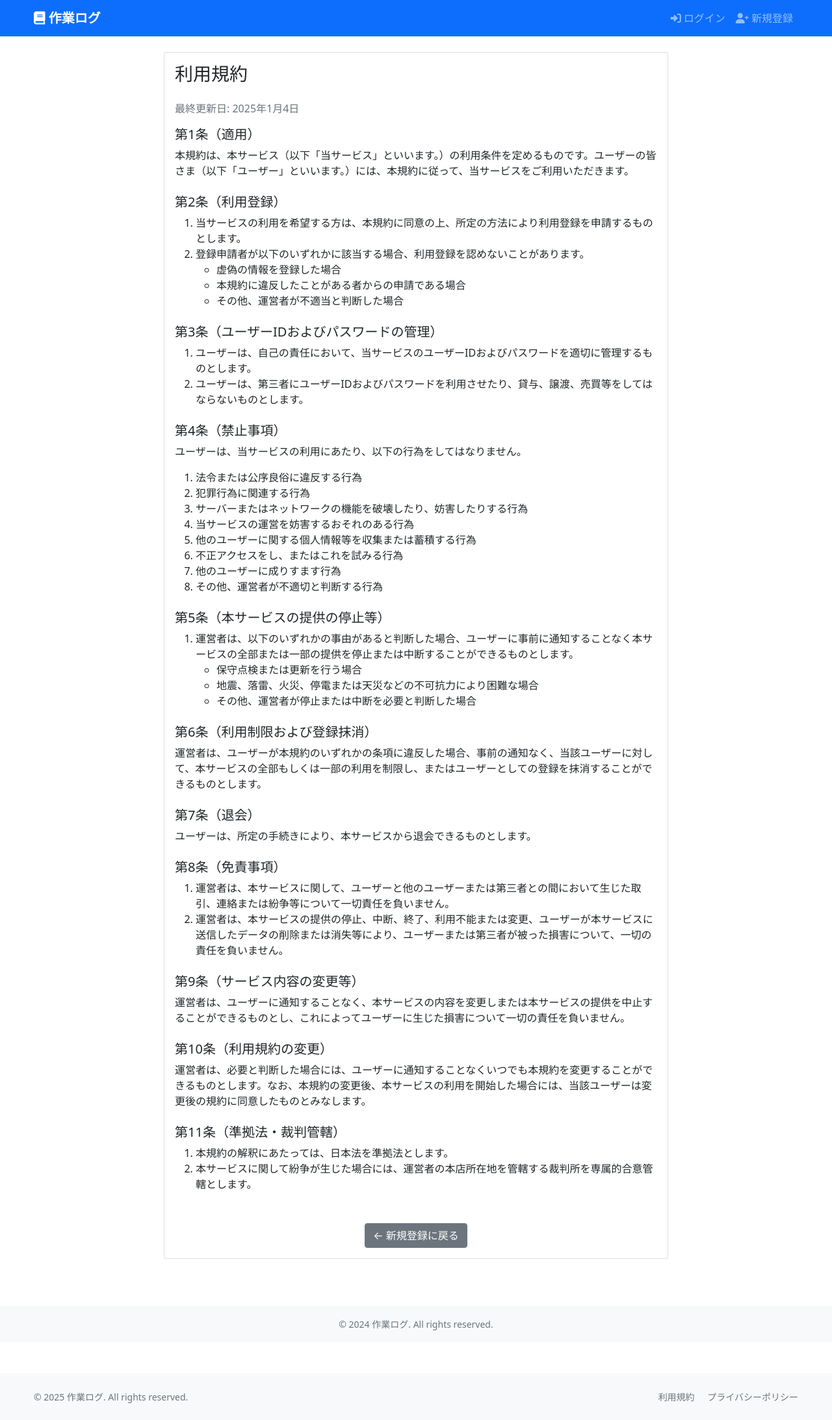
After one commit to yukita39/learning-log-pwa, a Flask app: page /terms in a window 1280 px wide. The commit adds this page. Shown: the whole page at 65% size. Run offline with Flask 3, Linux system fonts and the light colour scheme.

Commit message:
利用規約・ポリシー・レスポンシブCSS追加

```diff
--- a/app.py
+++ b/app.py
@@ -808,6 +808,16 @@ def delete_account():
     finally:
         db_session.close()
 
+# 利用規約ページ
+@app.route('/terms')
+def terms():
+    return render_template('terms.html')
+
+# プライバシーポリシーページ
+@app.route('/privacy')
+def privacy():
+    return render_template('privacy.html')
+
 # result ページ（オプション）
 @app.route('/result')
 @login_required
--- /dev/null
+++ b/static/CSS/responsive.css
@@ -0,0 +1,117 @@
+/* static/css/responsive.css */
+
+/* モバイルファースト設計 */
+
+/* 基本スタイル（モバイル向け） */
+@media (max-width: 576px) {
+    /* ナビゲーションバー調整 */
+    .navbar-brand {
+        font-size: 1.1rem;
+    }
+
+    /* フォーム要素 */
+    .form-control, .btn {
+        font-size: 16px; /* iOS のズーム防止 */
+    }
+
+    /* カード内の余白調整 */
+    .card {
+        padding: 1rem !important;
+    }
+
+    /* ボタングループ */
+    .d-flex.gap-2 {
+        flex-wrap: wrap;
+    }
+
+    .d-flex.gap-2 .btn {
+        flex: 1 1 45%;
+        margin-bottom: 0.5rem;
+    }
+
+    /* テーブルのレスポンシブ対応 */
+    .table-responsive {
+        font-size: 0.9rem;
+    }
+
+    /* 統計カード */
+    .stat-card {
+        margin-bottom: 1rem;
+    }
+
+    /* ダッシュボードのグラフ */
+    .chart-container {
+        position: relative;
+        height: 250px !important;
+    }
+
+    /* アカウント設定の情報行 */
+    .info-row {
+        flex-direction: column;
+        align-items: flex-start;
+    }
+
+    .info-label {
+        margin-bottom: 0.25rem;
+    }
+}
+
+/* タブレット向け */
+@media (min-width: 577px) and (max-width: 768px) {
+    /* ボタングループ */
+    .d-flex.gap-2 .btn {
+        flex: 1 1 auto;
+    }
+
+    /* グリッドレイアウト調整 */
+    .row > [class*="col-"] {
+        margin-bottom: 1rem;
+    }
+}
+
+/* デスクトップ向け */
+@media (min-width: 769px) {
+    /* コンテナの最大幅 */
+    .container {
+        max-width: 1200px;
+    }
+
+    /* カードのホバーエフェクト */
+    .card:hover {
+        box-shadow: 0 4px 20px rgba(0,0,0,0.1);
+        transition: box-shadow 0.3s ease;
+    }
+}
+
+/* 共通のレスポンシブ対応 */
+
+/* スクロール可能なテーブル */
+.table-container {
+    overflow-x: auto;
+    -webkit-overflow-scrolling: touch;
+}
+
+/* タッチデバイス向けのボタンサイズ */
+@media (hover: none) and (pointer: coarse) {
+    .btn {
+        min-height: 44px;
+        padding: 0.5rem 1rem;
+    }
+
+    .nav-link {
+        padding: 0.75rem 1rem;
+    }
+}
+
+/* 横向き表示の対応 */
+@media (orientation: landscape) and (max-height: 500px) {
+    .navbar {
+        padding-top: 0.25rem;
+        padding-bottom: 0.25rem;
+    }
+
+    main {
+        padding-top: 1rem !important;
+        padding-bottom: 1rem !important;
+    }
+}
--- a/templates/base.html
+++ b/templates/base.html
@@ -38,6 +38,10 @@
             font-weight: bold;
         }
     </style>
+
+    <link rel="stylesheet" href="{{ url_for('static', filename='css/responsive.css') }}">
+
+    <meta name="viewport" content="width=device-width, initial-scale=1.0, maximum-scale=5.0, user-scalable=yes">
 
     {% block extra_css %}{% endblock %}
 </head>
@@ -164,4 +168,20 @@
 
     {% block extra_js %}{% endblock %}
 </body>
+<!-- フッター -->
+<footer class="bg-light py-4 mt-5">
+    <div class="container">
+        <div class="row">
+            <div class="col-md-6 text-center text-md-start mb-3 mb-md-0">
+                <small class="text-muted">&copy; 2025 作業ログ. All rights reserved.</small>
+            </div>
+            <div class="col-md-6 text-center text-md-end">
+                <small>
+                    <a href="{{ url_for('terms') }}" class="text-muted text-decoration-none me-3">利用規約</a>
+                    <a href="{{ url_for('privacy') }}" class="text-muted text-decoration-none">プライバシーポリシー</a>
+                </small>
+            </div>
+        </div>
+    </div>
+</footer>
 </html>
--- /dev/null
+++ b/templates/terms.html
@@ -0,0 +1,114 @@
+{% extends "base.html" %}
+
+{% block title %}利用規約 - 作業ログ{% endblock %}
+
+{% block content %}
+<div class="container">
+    <div class="row justify-content-center">
+        <div class="col-lg-8">
+            <div class="card">
+                <div class="card-body">
+                    <h1 class="h3 mb-4">利用規約</h1>
+
+                    <p class="text-muted">最終更新日: 2025年1月4日</p>
+
+                    <section class="mb-4">
+                        <h2 class="h5">第1条（適用）</h2>
+                        <p>本規約は、本サービス（以下「当サービス」といいます。）の利用条件を定めるものです。ユーザーの皆さま（以下「ユーザー」といいます。）には、本規約に従って、当サービスをご利用いただきます。</p>
+                    </section>
+
+                    <section class="mb-4">
+                        <h2 class="h5">第2条（利用登録）</h2>
+                        <ol>
+                            <li>当サービスの利用を希望する方は、本規約に同意の上、所定の方法により利用登録を申請するものとします。</li>
+                            <li>登録申請者が以下のいずれかに該当する場合、利用登録を認めないことがあります。
+                                <ul>
+                                    <li>虚偽の情報を登録した場合</li>
+                                    <li>本規約に違反したことがある者からの申請である場合</li>
+                                    <li>その他、運営者が不適当と判断した場合</li>
+                                </ul>
+                            </li>
+                        </ol>
+                    </section>
+
+                    <section class="mb-4">
+                        <h2 class="h5">第3条（ユーザーIDおよびパスワードの管理）</h2>
+                        <ol>
+                            <li>ユーザーは、自己の責任において、当サービスのユーザーIDおよびパスワードを適切に管理するものとします。</li>
+                            <li>ユーザーは、第三者にユーザーIDおよびパスワードを利用させたり、貸与、譲渡、売買等をしてはならないものとします。</li>
+                        </ol>
+                    </section>
+
+                    <section class="mb-4">
+                        <h2 class="h5">第4条（禁止事項）</h2>
+                        <p>ユーザーは、当サービスの利用にあたり、以下の行為をしてはなりません。</p>
+                        <ol>
+                            <li>法令または公序良俗に違反する行為</li>
+                            <li>犯罪行為に関連する行為</li>
+                            <li>サーバーまたはネットワークの機能を破壊したり、妨害したりする行為</li>
+                            <li>当サービスの運営を妨害するおそれのある行為</li>
+                            <li>他のユーザーに関する個人情報等を収集または蓄積する行為</li>
+                            <li>不正アクセスをし、またはこれを試みる行為</li>
+                            <li>他のユーザーに成りすます行為</li>
+                            <li>その他、運営者が不適切と判断する行為</li>
+                        </ol>
+                    </section>
+
+                    <section class="mb-4">
+                        <h2 class="h5">第5条（本サービスの提供の停止等）</h2>
+                        <ol>
+                            <li>運営者は、以下のいずれかの事由があると判断した場合、ユーザーに事前に通知することなく本サービスの全部または一部の提供を停止または中断することができるものとします。
+                                <ul>
+                                    <li>保守点検または更新を行う場合</li>
+                                    <li>地震、落雷、火災、停電または天災などの不可抗力により困難な場合</li>
+                                    <li>その他、運営者が停止または中断を必要と判断した場合</li>
+                                </ul>
+                            </li>
+                        </ol>
+                    </section>
+
+                    <section class="mb-4">
+                        <h2 class="h5">第6条（利用制限および登録抹消）</h2>
+                        <p>運営者は、ユーザーが本規約のいずれかの条項に違反した場合、事前の通知なく、当該ユーザーに対して、本サービスの全部もしくは一部の利用を制限し、またはユーザーとしての登録を抹消することができるものとします。</p>
+                    </section>
+
+                    <section class="mb-4">
+                        <h2 class="h5">第7条（退会）</h2>
+                        <p>ユーザーは、所定の手続きにより、本サービスから退会できるものとします。</p>
+                    </section>
+
+                    <section class="mb-4">
+                        <h2 class="h5">第8条（免責事項）</h2>
+                        <ol>
+                            <li>運営者は、本サービスに関して、ユーザーと他のユーザーまたは第三者との間において生じた取引、連絡または紛争等について一切責任を負いません。</li>
+                            <li>運営者は、本サービスの提供の停止、中断、終了、利用不能または変更、ユーザーが本サービスに送信したデータの削除または消失等により、ユーザーまたは第三者が被った損害について、一切の責任を負いません。</li>
+                        </ol>
+                    </section>
+
+                    <section class="mb-4">
+                        <h2 class="h5">第9条（サービス内容の変更等）</h2>
+                        <p>運営者は、ユーザーに通知することなく、本サービスの内容を変更しまたは本サービスの提供を中止することができるものとし、これによってユーザーに生じた損害について一切の責任を負いません。</p>
+                    </section>
+
+                    <section class="mb-4">
+                        <h2 class="h5">第10条（利用規約の変更）</h2>
+                        <p>運営者は、必要と判断した場合には、ユーザーに通知することなくいつでも本規約を変更することができるものとします。なお、本規約の変更後、本サービスの利用を開始した場合には、当該ユーザーは変更後の規約に同意したものとみなします。</p>
+                    </section>
+
+                    <section class="mb-4">
+                        <h2 class="h5">第11条（準拠法・裁判管轄）</h2>
+                        <ol>
+                            <li>本規約の解釈にあたっては、日本法を準拠法とします。</li>
+                            <li>本サービスに関して紛争が生じた場合には、運営者の本店所在地を管轄する裁判所を専属的合意管轄とします。</li>
+                        </ol>
+                    </section>
+
+                    <div class="mt-5 text-center">
+                        <a href="{{ url_for('register') }}" class="btn btn-secondary">← 新規登録に戻る</a>
+                    </div>
+                </div>
+            </div>
+        </div>
+    </div>
+</div>
+{% endblock %}
```
Also changed, not shown: forms.py (+15 -16 lines), templates/privacy.html (added, +77 -0 lines), templates/register.html (+18 -0 lines).
